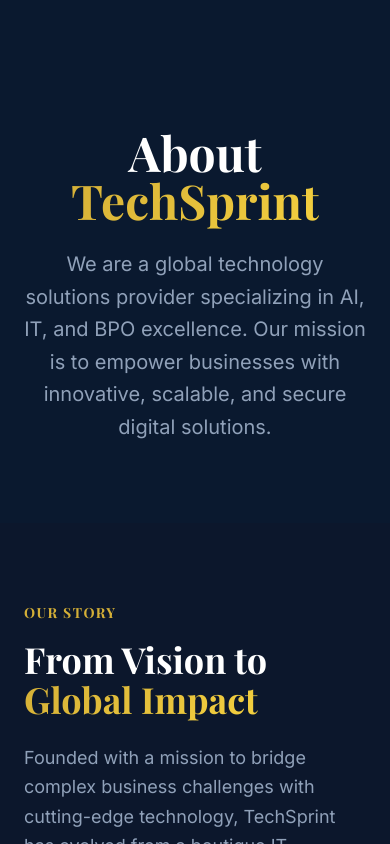
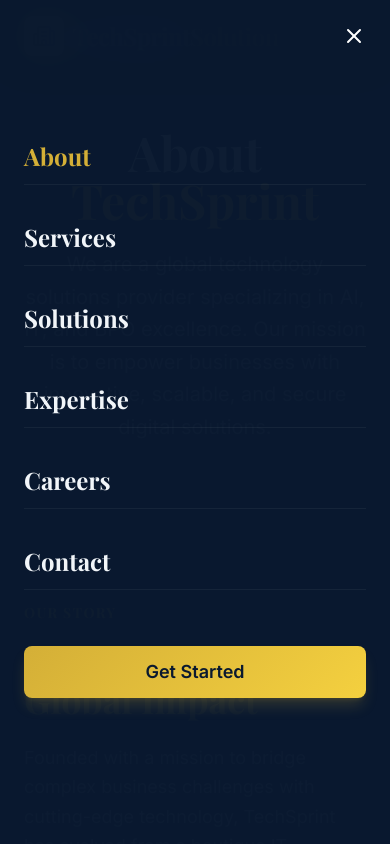
Before and after one commit to Imprasna/IT-consulting, a React (Vite) app: page /about in a window 390 px wide. Both pictures are taken after a click on the button "Open menu". Shown: the top 844 px of the page. Built offline with nearby package versions, Linux system fonts and the light colour scheme.

Commit message:
Urgent fix: Ensure mobile navbar fits full screen height

```diff
--- a/src/components/Navbar.tsx
+++ b/src/components/Navbar.tsx
@@ -15,6 +15,17 @@
         window.addEventListener('scroll', handleScroll);
         return () => window.removeEventListener('scroll', handleScroll);
     }, []);
+
+    useEffect(() => {
+        if (mobileMenuOpen) {
+            document.body.style.overflow = 'hidden';
+        } else {
+            document.body.style.overflow = 'unset';
+        }
+        return () => {
+            document.body.style.overflow = 'unset';
+        };
+    }, [mobileMenuOpen]);
 
     const navLinks = [
         { name: 'About', href: '/about' },
@@ -67,7 +78,7 @@
 
                 {/* Mobile Toggle */}
                 <button
-                    className="md:hidden text-white"
+                    className="md:hidden text-white relative z-50"
                     onClick={() => setMobileMenuOpen(!mobileMenuOpen)}
                     aria-label={mobileMenuOpen ? "Close menu" : "Open menu"}
                     aria-expanded={mobileMenuOpen}
@@ -79,13 +90,13 @@
 
             {/* Mobile Menu */}
             {mobileMenuOpen && (
-                <div id="mobile-menu" className="md:hidden fixed inset-0 z-40 bg-primary pt-28 px-6 flex flex-col gap-6 overflow-y-auto animate-in fade-in slide-in-from-top-4">
+                <div id="mobile-menu" className="md:hidden fixed inset-0 h-[100dvh] w-screen z-40 bg-primary/98 backdrop-blur-xl pt-32 px-6 flex flex-col gap-6 overflow-y-auto animate-in fade-in slide-in-from-top-4">
                     {navLinks.map((link) => (
                         <Link
                             key={link.name}
                             to={link.href}
                             className={cn(
-                                'text-lg font-medium py-2 border-b border-white/5',
+                                'text-2xl font-serif font-bold py-3 border-b border-white/5',
                                 location.pathname === link.href ? 'text-royal-gold' : 'text-slate-100'
                             )}
                             onClick={() => setMobileMenuOpen(false)}
@@ -93,7 +104,7 @@
                             {link.name}
                         </Link>
                     ))}
-                    <Link to="/contact" className="gold-button w-full text-center mt-4" onClick={() => setMobileMenuOpen(false)}>Get Started</Link>
+                    <Link to="/contact" className="gold-button w-full text-center mt-8 py-4 text-lg" onClick={() => setMobileMenuOpen(false)}>Get Started</Link>
                 </div>
             )}
         </nav>
```
